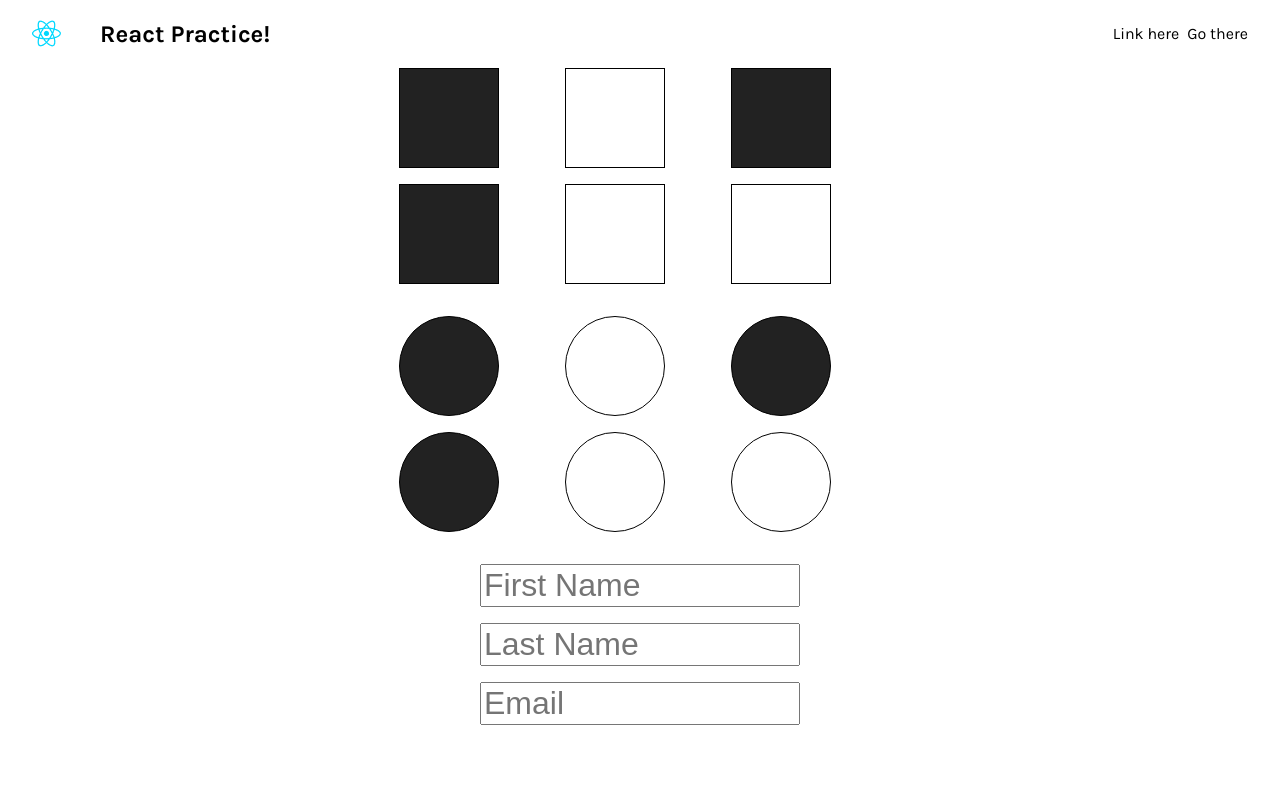
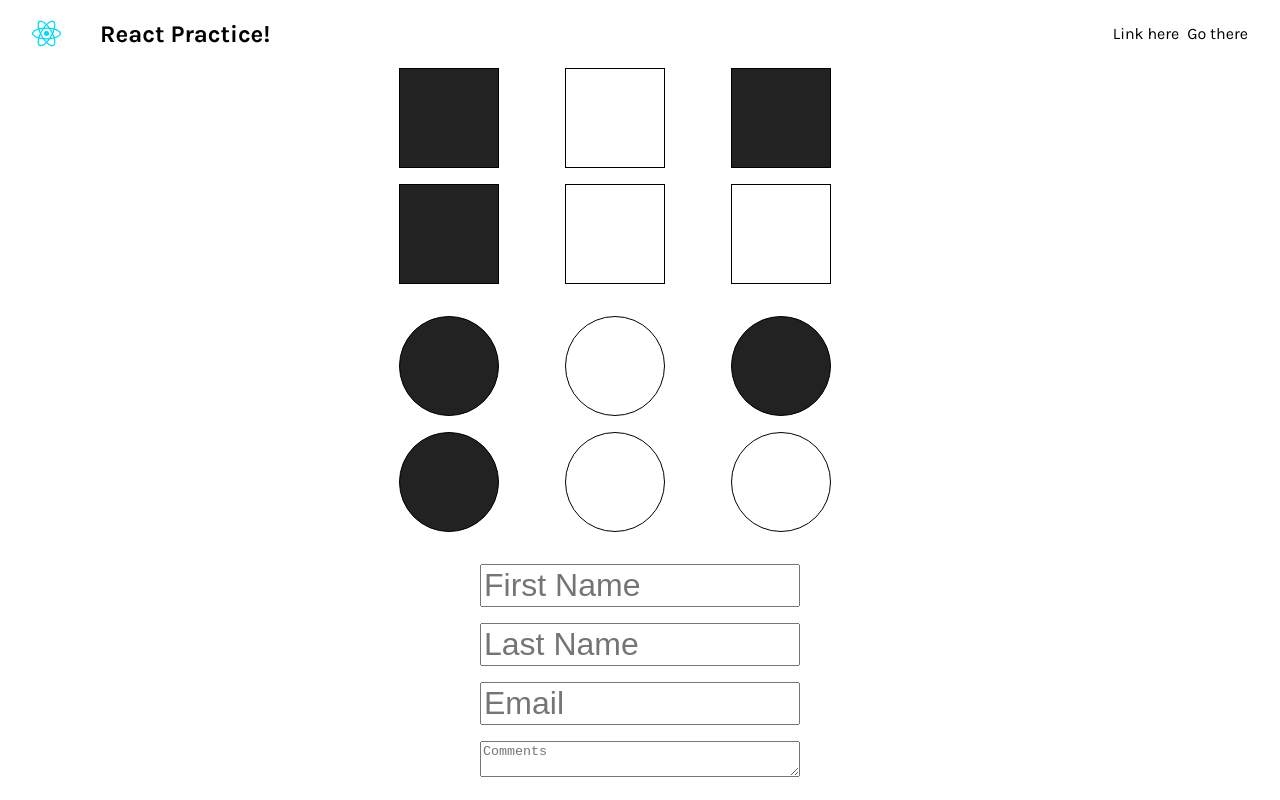
Before and after one commit to jlee1546/react_practice, a React (Create React App) app: page / in a window 1280 px wide. Built offline with nearby package versions, Linux system fonts and the light colour scheme.

Commit message:
Add textarea element to form

```diff
--- a/src/components/Input.js
+++ b/src/components/Input.js
@@ -5,6 +5,7 @@ function Input() {
     firstName: "",
     lastName: "",
     email: "",
+    comments: "",
   });
   console.log(formData);
 
@@ -40,6 +41,12 @@ function Input() {
         onChange={changeHandler}
         value={formData.email}
       />
+      <textarea
+        placeholder="Comments"
+        name="comments"
+        onChange={changeHandler}
+        value={formData.comments}
+      />
     </form>
   );
 }
```
